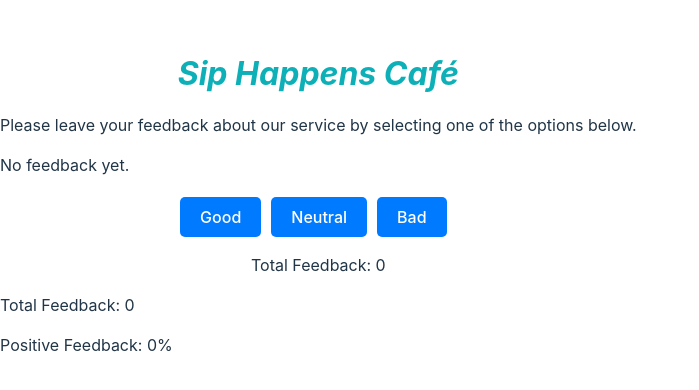
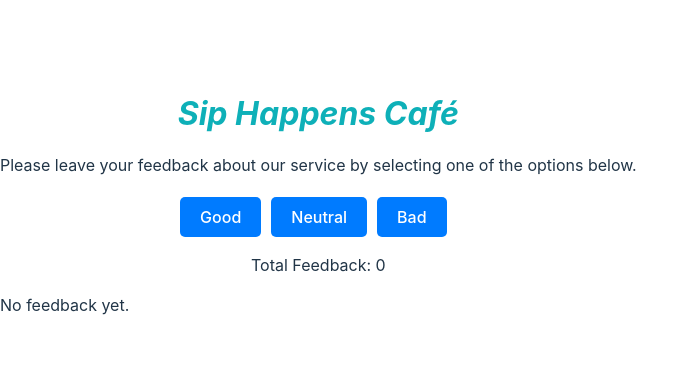
Before and after one commit to AnastasiiaTitarenko/goit-react-hw-02, a React (Vite) app: page / in a window 1280 px wide. Shown: the part 196-586 px from the top of the page, without its empty margins (0-699 px from the left). Built offline with nearby package versions, Linux system fonts and the light colour scheme.

Commit message:
update App

```diff
--- a/src/components/App/App.jsx
+++ b/src/components/App/App.jsx
@@ -45,7 +45,12 @@ function App() {
   return (
     <>
       <Description />
-      {totalFeedback > 0 && (
+      <Options
+            updateFeedback={updateFeedback}
+            totalFeedback={totalFeedback}
+            resetFeedback={resetFeedback}
+      />
+      {totalFeedback > 0 ? (
         <>
           <Feedback
             feedback={feedback}
@@ -53,17 +58,9 @@ function App() {
             positivePercentage={positiveFeedback}
           />
         </>
-      )}
-      {totalFeedback === 0 && (
+      ) : (
       <Notification message="No feedback yet." />
       )}
-       <Options
-            updateFeedback={updateFeedback}
-            totalFeedback={totalFeedback}
-            resetFeedback={resetFeedback}
-          />
-      <p>Total Feedback: {totalFeedback}</p>
-      <p>Positive Feedback: {positiveFeedback}%</p>
     </>
   );
 }
```
